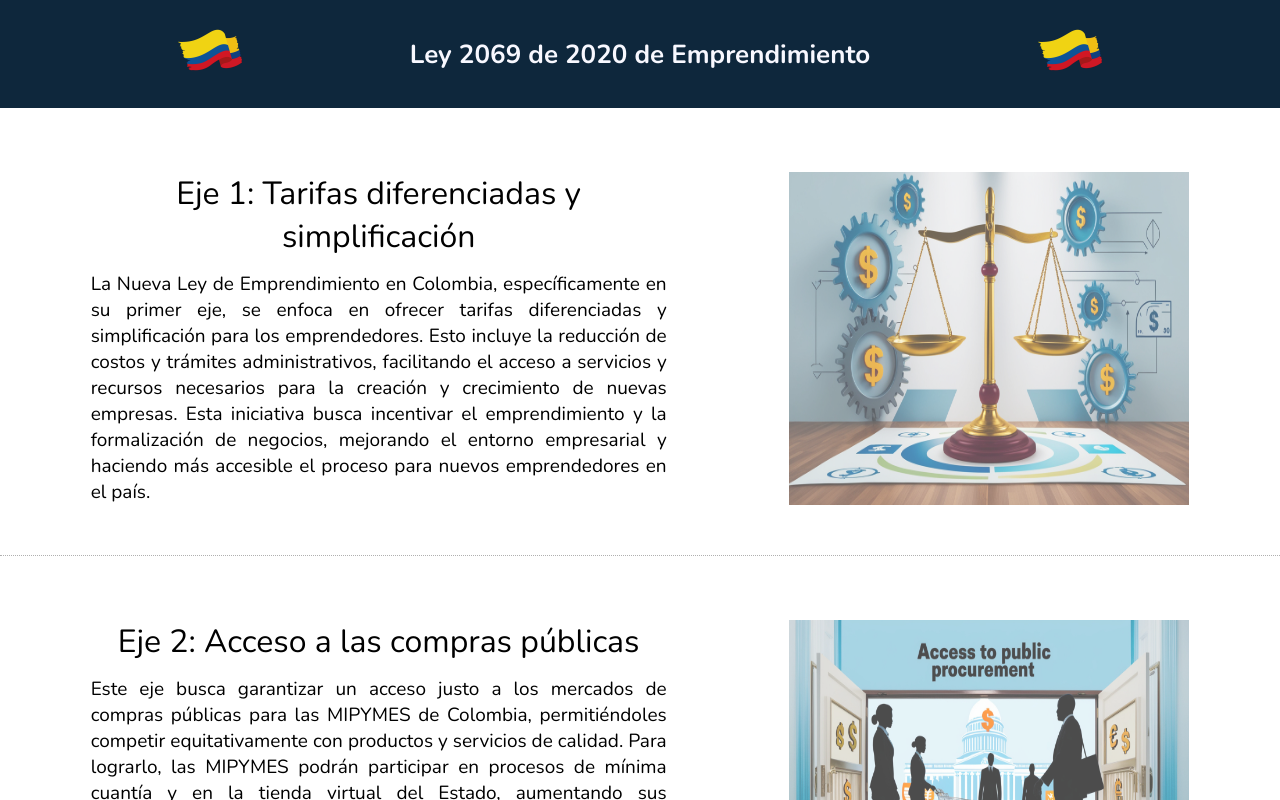
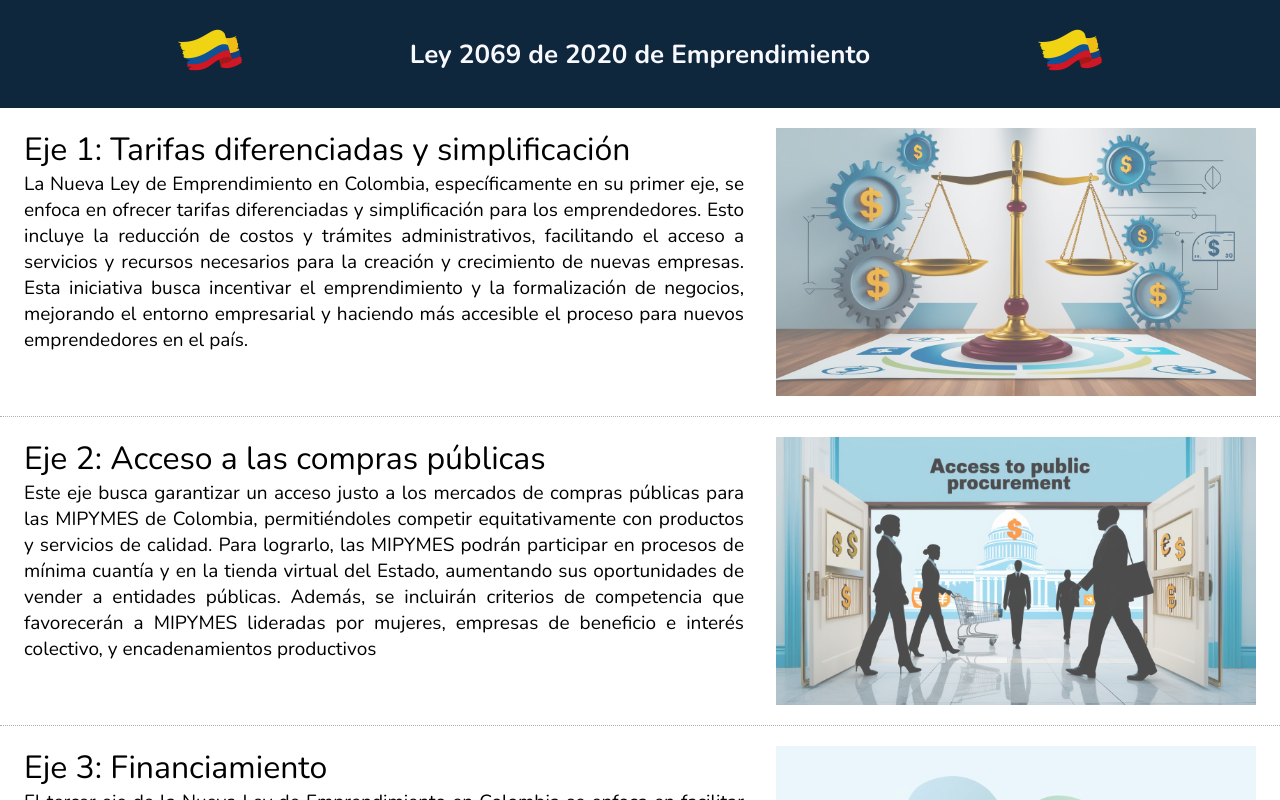
Before and after one commit to Maketa88/Enprenderismo, a React (Vite) app: page / in a window 1280 px wide. Shown: the top 800 px of the page. Built offline with nearby package versions, Linux system fonts and the light colour scheme.

Commit message:
Update vision.css

```diff
--- a/src/Layouts/Company/vision.css
+++ b/src/Layouts/Company/vision.css
@@ -1,9 +1,9 @@
-
 .Imagen {
-  max-width: 400px;
+  max-width: 30rem;
   opacity: 0.7;
   transition: transform 0.3s ease, box-shadow 0.3s ease, opacity 0.3s ease,
     filter 0.3s ease; /* Aplicar transición a todos los cambios de estado */
+
 }
 
 .Imagen:hover {
@@ -15,39 +15,21 @@
 
 .countero {
   display: flex;
-
-  justify-content: space-evenly;
-
-
   text-align: justify;
-  gap: 6rem;
-  padding: 4rem;
+  justify-content: center;
   flex-wrap: wrap;
-
-
-
-
-
-
-
+  padding: 20px;
+  gap: 2rem;
   border-bottom: 1px dotted #b0b0b0;
-  padding-bottom: 50px;
-
 
 
 }
-h1 {
-  text-align: center;
-}
+
 .mision {
   display: flex;
   flex-direction: column;
 
-
-  gap: 0.8rem;
-  max-width: 50%;
-
-
+  max-width: 45rem;
 }
 p {
   font-size: 19px;
```
